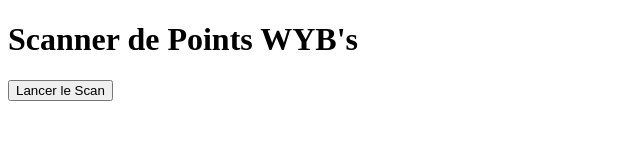
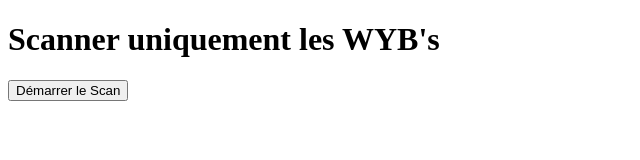
Before and after one commit to emanuelapalazzolacanfora/scan, a plain HTML site: page index.html in a window 1280 px wide. Shown: the whole page, without its empty margins (0-640 px from the left). Drawn offline with Linux system fonts and the light colour scheme.

Commit message:
Update index.html

```diff
--- a/index.html
+++ b/index.html
@@ -2,19 +2,16 @@
 <html lang="fr">
 <head>
   <meta charset="UTF-8">
-  <title>Scanner de Points WYB's</title>
+  <title>Scan des WYB's par Groupe</title>
 </head>
 <body>
+  <h1>Scanner uniquement les WYB's</h1>
 
-<h1>Scanner de Points WYB's</h1>
+  <button id="start-scan">Démarrer le Scan</button>
+  <button id="copy-points" style="display:none;">Copier Résumé</button>
 
-<button id="start-scan">Lancer le Scan</button>
+  <div id="resume-points" style="margin-top: 20px;"></div>
 
-<div id="resume-points" style="margin-top: 20px;"></div>
-
-<button id="copy-points" style="display: none;">Copier Résumé</button>
-
-<script src="scan.js"></script>
-
+  <script src="scan.js"></script>
 </body>
 </html>
```
